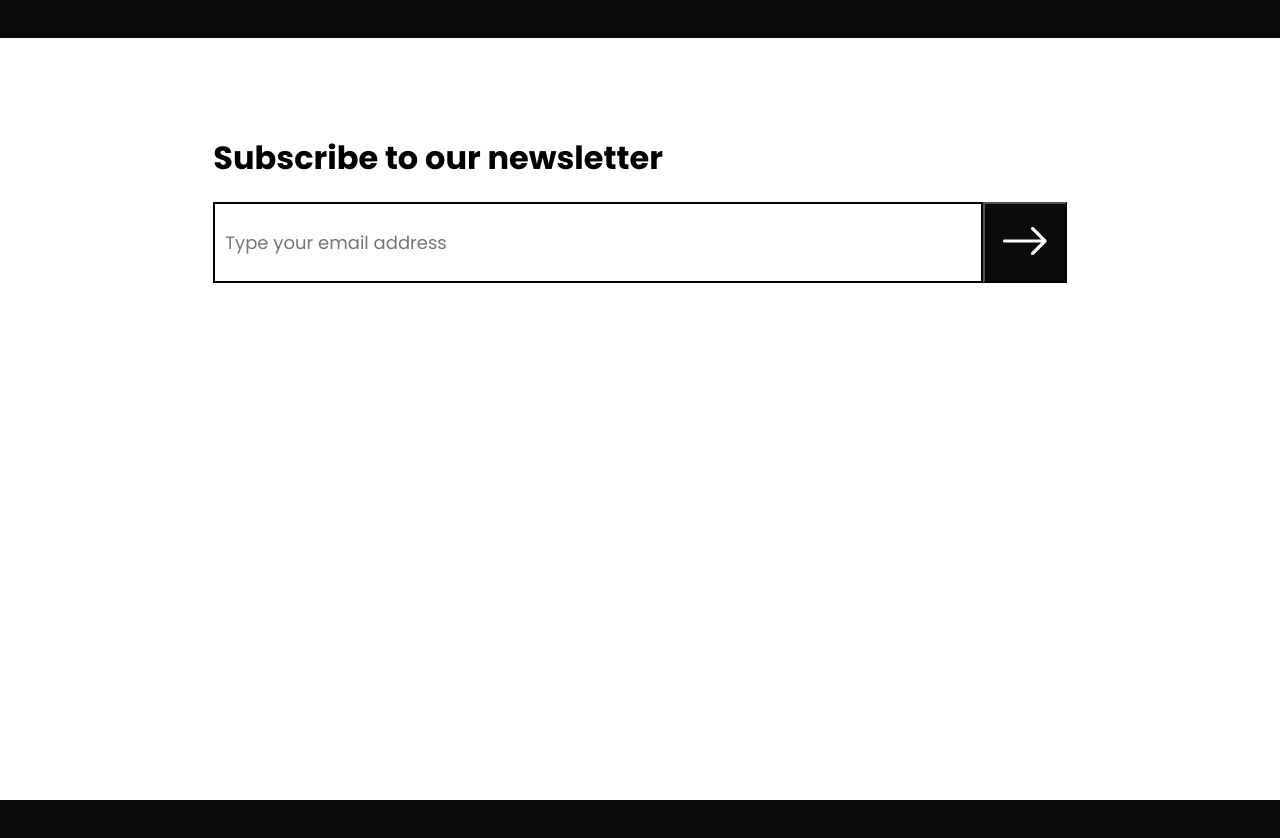
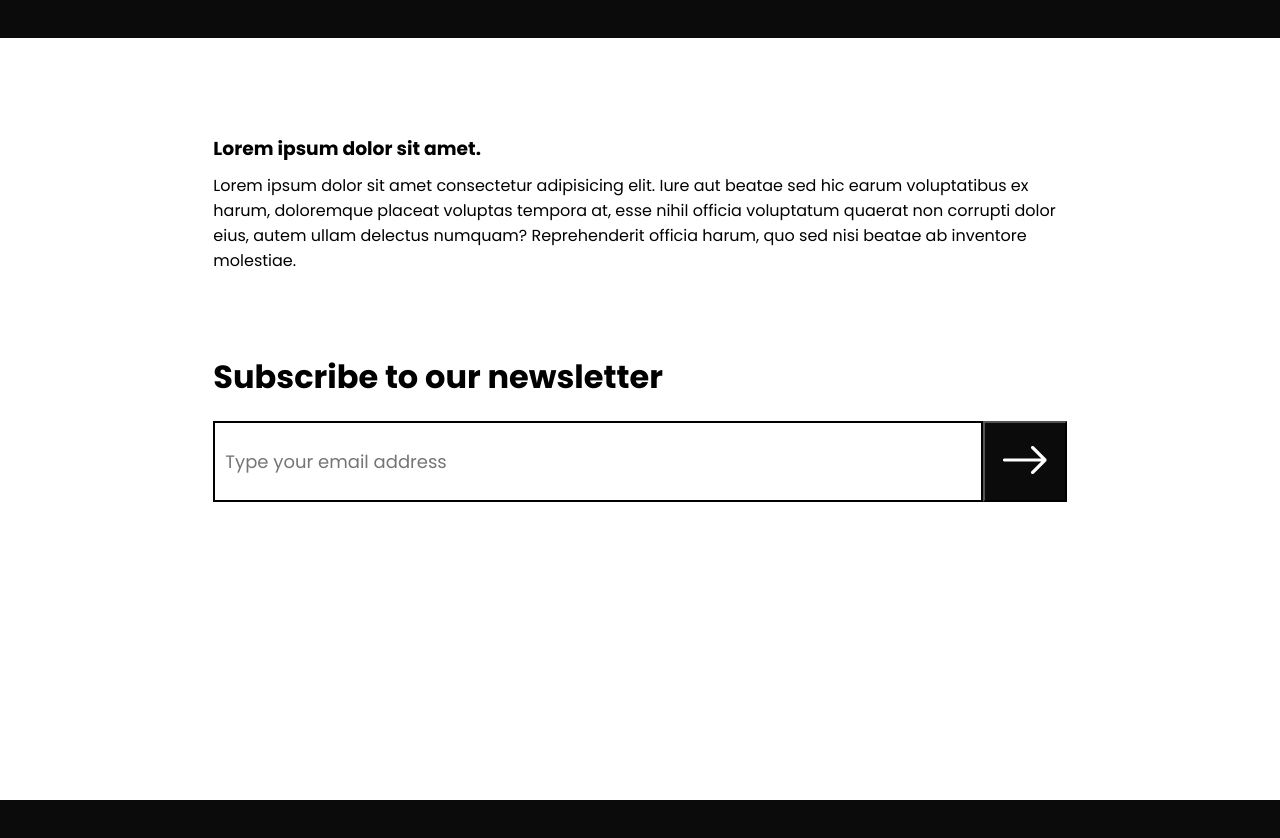
Before and after one commit to adventuring-cosmonaut/slice_project, a website: page slice_index.html in a window 1280 px wide. Shown: the part 3200-4038 px from the top of the page. Drawn offline with nearby package versions, Linux system fonts and the light colour scheme.

Commit message:
Added text signup

```diff
--- a/slice_index.html
+++ b/slice_index.html
@@ -157,6 +157,14 @@
         id="product_contact_signup_section"
         class="product_contact_signup_section"
       >
+        <h3>Lorem ipsum dolor sit amet.</h3>
+        <p>
+          Lorem ipsum dolor sit amet consectetur adipisicing elit. Iure aut
+          beatae sed hic earum voluptatibus ex harum, doloremque placeat
+          voluptas tempora at, esse nihil officia voluptatum quaerat non
+          corrupti dolor eius, autem ullam delectus numquam? Reprehenderit
+          officia harum, quo sed nisi beatae ab inventore molestiae.
+        </p>
         <h1>Subscribe to our newsletter</h1>
         <form class="newsletter">
           <input
--- a/stylesheet/slice_style.css
+++ b/stylesheet/slice_style.css
@@ -355,6 +355,12 @@ main {
 .product_contact_signup_section {
   grid-area: 10 / 2 / 11 / 4;
 }
+.product_contact_signup_section h3 {
+  margin-bottom: 1rem;
+}
+.product_contact_signup_section p {
+  margin-bottom: 8rem;
+}
 .product_contact_signup_section > h1 {
   margin-bottom: 2rem;
 }
```
